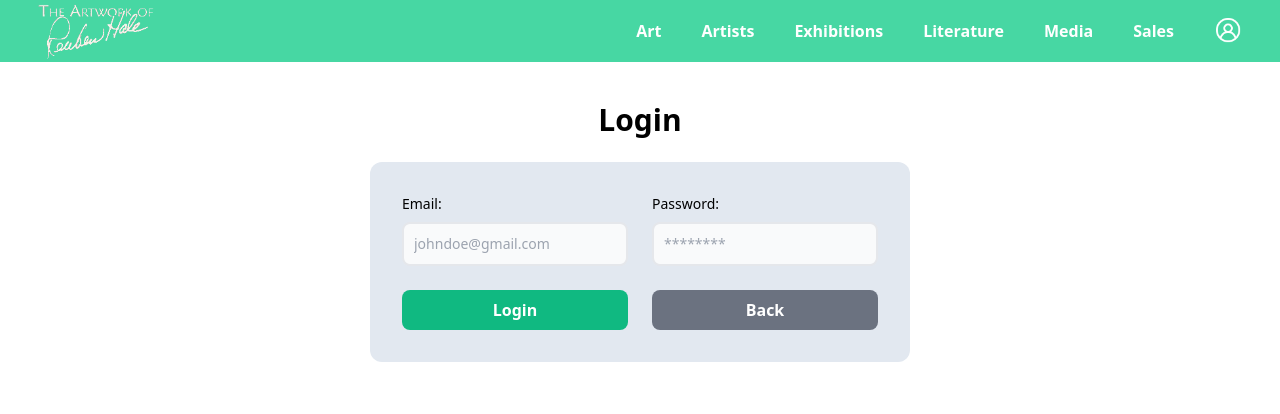
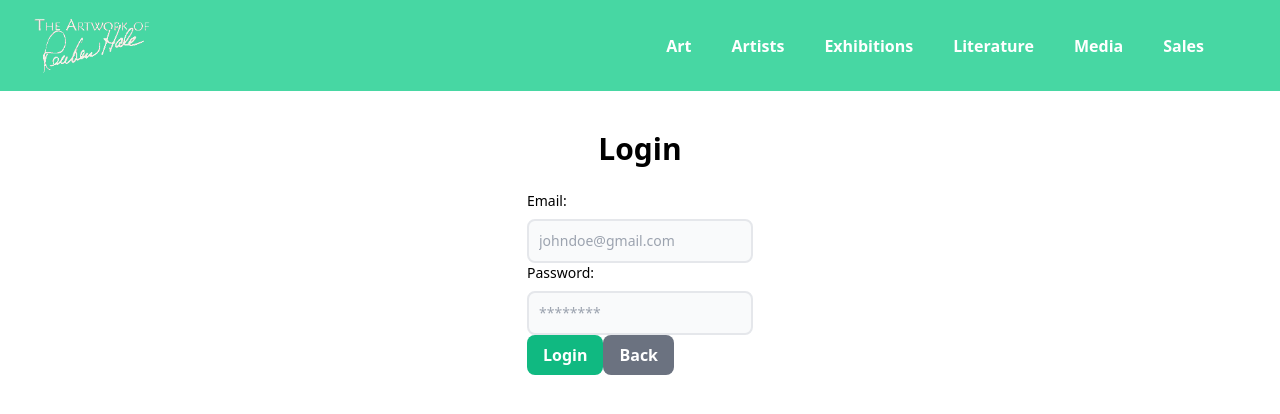
Before and after one commit to WebWarriors-UNF-CIS/rhams-old, a Next.js app: page /login in a window 1280 px wide. Shown: the top 414 px of the page. Built offline with nearby package versions, Linux system fonts and the light colour scheme; what remult would draw is missing.

Commit message:
Adds new style for <p> tags and a chip class

```diff
--- a/src/app/components/ExhibitCard.tsx
+++ b/src/app/components/ExhibitCard.tsx
@@ -1,6 +1,7 @@
 import React from 'react';
 import { Exhibit } from '../shared/exhibit';
 import { useRouter } from 'next/navigation';
+import { Chip } from "@material-tailwind/react";
 
 interface ExhibitCardProps {
   exhibit: Exhibit;
@@ -9,13 +10,22 @@ interface ExhibitCardProps {
 const ExhibitCard: React.FC<ExhibitCardProps> = ({ exhibit }) => {
     const router = useRouter();
     return (
-        <div className="border rounded-md border-gray-300 hover:border-gray-500 p-4 h-60 w-64 cursor-pointer"
-             onClick={() => router.push('exhibitions/view')}>
+        <div className="card" onClick={() => router.push('./view')}>
             <h3>{exhibit.name}</h3>
             <p className='italic'>{exhibit.location}</p>
-            <p>Start: {exhibit.startDate.toDateString()}</p>
-            <p>End: {exhibit.endDate.toDateString()}</p>
-            {/* Could add more exhibit details here */}
+            <div className='grid grid-cols-1 gap-2 mt-4'>
+                <div className='flex gap-2'>
+                    <span className='chip'> Start </span>
+                    <p>{exhibit.startDate.toDateString()}</p>
+                </div>
+                <div className='flex gap-2'>
+                    <span className='chip'> End </span>
+                    <p>{exhibit.endDate.toDateString()}</p>
+                </div>
+            </div>
+            if () {
+
+            }
         </div>
     );
 };
--- a/src/app/components/navbar.tsx
+++ b/src/app/components/navbar.tsx
@@ -5,29 +5,31 @@ import logo from 'src/images/temp-logo.png'
 
 export default function Nav() {
     return (
-        <nav className="flex w-screen justify-end items-center p-4 bg-emerald-400/90 text-white font-bold">
-            <a className="text-2xl font-bold absolute left-5" href="/"><Image className="px-4" width={150} height={150} src={logo} alt="Temporary Logo"/></a>
-            <Link className="px-5" href="/art">
+        <nav className="flex w-screen h-fit place-content-between items-center p-4 bg-emerald-400/90 text-white font-bold">
+            <a className="left-5" href="/"><Image className="px-4" width={150} height={150} src={logo} alt="Temporary Logo"/></a>
+            <div className=''>
+                <Link className="px-5 py-15 basis-1/7" href="/art">
                     <span>Art</span>
                 </Link>
-            <Link className="px-5" href="/artists/manage">
+                <Link className="px-5 basis-1/7" href="/artists/manage">
                     <span>Artists</span>
                 </Link>
-            <Link className="px-5" href="/exhibitions">
+                <Link className="px-5 basis-1/7" href="/exhibitions">
                     <span>Exhibitions</span>
                 </Link>
-            <Link className="px-5" href="/literature">
+                <Link className="px-5 basis-1/7" href="/literature">
                     <span>Literature</span>
                 </Link>
-            <Link className="px-5" href="/media">
+                <Link className="px-5 basis-1/7" href="/media">
                     <span>Media</span>
                 </Link>
-            <Link className="px-5" href="/sales">
+                <Link className="px-5 basis-1/7" href="/sales">
                     <span>Sales</span>
                 </Link>
-            <Link className="px-5" href="/login">
-                <span><Image width={30} height={30} src={userico} alt="User Icon White"/></span>
+                <Link className="px-5 basis-1/7" href="/login">
+
                 </Link>
+            </div>
         </nav>
     );
 }
--- a/src/app/exhibitions/create/page.tsx
+++ b/src/app/exhibitions/create/page.tsx
@@ -93,7 +93,7 @@ export default function ExhibitRegistration() {
             />
           </div>
           <button type="submit" className="btn-green">Add Exhibition</button>
-          <button type="button" className="btn-gray" onClick={() => router.push('./')}>Back</button>
+          <button type="button" className="btn-gray" onClick={() => router.push('/exhibitions/manage')}>Back</button>
         </form>
       </div>
     );
--- a/src/app/exhibitions/manage/page.tsx
+++ b/src/app/exhibitions/manage/page.tsx
@@ -26,26 +26,27 @@ export default function ExhibitPage() {
       <Head>
         <title>Manage Exhibitions</title>
       </Head>
-      <div className='flex flex-col mx-auto mt-10 pl-8'><h1>Manage Exhibitions</h1></div>
+      <div className='flex flex-row flex-wrap place-content-between mx-auto mt-10 pl-8'>
+        <h1 className='mr-4'>Manage Exhibitions</h1>
+        <button className="mr-4 max-h-10 btn-green" onClick={() => router.push('./create')}>
+            Create New Exhibition
+        </button>
+      </div>
       <div className="p-4 flex items-end justify-start">
           <div className="grid grid-cols-3">
 
-          <button className="btn-green mx-4 w-20" onClick={() => router.push('./create')}>
-              Create
-          </button>
-
-          <button className="btn-gray mx-4 w-20" onClick={() => router.push('exhibitions/')}>
+          <button className="btn-gray mx-4 w-20">
               Edit
           </button>
 
-          <button className="btn-red mx-4 w-20" onClick={() => router.push('exhibitions/')}>
+          <button className="btn-red mx-4 w-20">
               Delete
           </button>
           </div>
       </div>
 
-      <div className='flex flex-col justify-center items-center mx-auto mt-10'>
-        <div className="grid grid-cols-1 sm:grid-cols-2 md:grid-cols-5 gap-8 m-8">
+      <div className='flex flex-col justify-around items-center mx-auto mt-10'>
+        <div className="grid grid-cols-1 sm:grid-cols-2 md:grid-cols-3 lg:grid-cols-4 xl:grid-cols-5 gap-8 min-w-fit mx-auto">
             {exhibits.map((exhibit) => (
             <ExhibitCard key={exhibit.id} exhibit={exhibit} />
             ))}
--- a/src/app/exhibitions/page.tsx
+++ b/src/app/exhibitions/page.tsx
@@ -51,7 +51,7 @@ export default function ExhibitPage() {
       </div>
 
       <div className='flex flex-col justify-around items-center mx-auto mt-10'>
-        <div className="grid grid-cols-1 sm:grid-cols-2 md:grid-cols-5 gap-8">
+        <div className="grid grid-cols-1 sm:grid-cols-2 md:grid-cols-3 lg:grid-cols-4 xl:grid-cols-5 gap-8 min-w-fit mx-auto">
             {exhibits.map((exhibit) => (
             <ExhibitCard key={exhibit.id} exhibit={exhibit} />
             ))}
--- a/src/app/globals.css
+++ b/src/app/globals.css
@@ -12,6 +12,10 @@
   {
     @apply block text-lg font-medium dark:text-white
   }
+  p
+  {
+    @apply text-base items-center text-gray-600 dark:text-gray-400
+  }
 }
 @layer components
 {
@@ -25,41 +29,37 @@
     {
       @apply bg-gray-50 border-2 text-sm rounded-lg focus:outline-none
       focus:ring-black focus:border-emerald-500 block w-full p-2.5
-      dark:bg-gray-700 dark:border-gray-600 dark:text-white;
+      dark:bg-gray-700 dark:border-gray-600 dark:text-white
     }
 
   }
   button
   {
-    @apply text-white font-semibold px-4 py-2 rounded-lg
+    @apply text-white font-semibold px-4 py-2 rounded-lg max-w-fit max-h-fit
+  }
+  .chip
+  {
+    @apply bg-gray-200 text-gray-800 justify-end font-medium me-2 px-2.5 py-0.5 rounded dark:bg-gray-700 dark:text-gray-300
   }
   .btn-green
   {
-    @apply bg-emerald-500 dark:bg-emerald-600;
-  }
-  .btn-green:hover
-  {
-    @apply  hover:bg-emerald-600 dark:hover:bg-emerald-700;
+    @apply bg-emerald-500 dark:bg-emerald-600 hover:bg-emerald-600 dark:hover:bg-emerald-700
   }
   .btn-gray
   {
-    @apply bg-gray-500  dark:bg-gray-600;
-  }
-  .btn-gray:hover
-  {
-    @apply  hover:bg-gray-600 dark:hover:bg-gray-700;
+    @apply bg-gray-500  dark:bg-gray-600  hover:bg-gray-600 dark:hover:bg-gray-700
   }
   .btn-red
   {
-    @apply bg-red-500  dark:bg-red-600;
+    @apply bg-red-500  dark:bg-red-600 hover:bg-red-600 dark:hover:bg-red-700
   }
   .btn-red:hover
-  {
-    @apply  hover:bg-red-600 dark:hover:bg-red-700;
-  }
   form
   {
-    @apply grid gap-6 mb-6 md:grid-cols-2 p-8 bg-slate-200 dark:bg-slate-800 rounded-xl;
+    @apply grid gap-6 mb-6 md:grid-cols-2 p-8 bg-slate-200 dark:bg-slate-800 rounded-xl
   }
-
+  .card
+  {
+    @apply border rounded-md border-gray-300 dark:border-gray-600 hover:border-gray-500 dark:hover:border-gray-300 p-4 min-h-fit dark:bg-gray-600 cursor-pointer
+  }
 }
```
Lines whose indentation alone changed are shown as unchanged.
